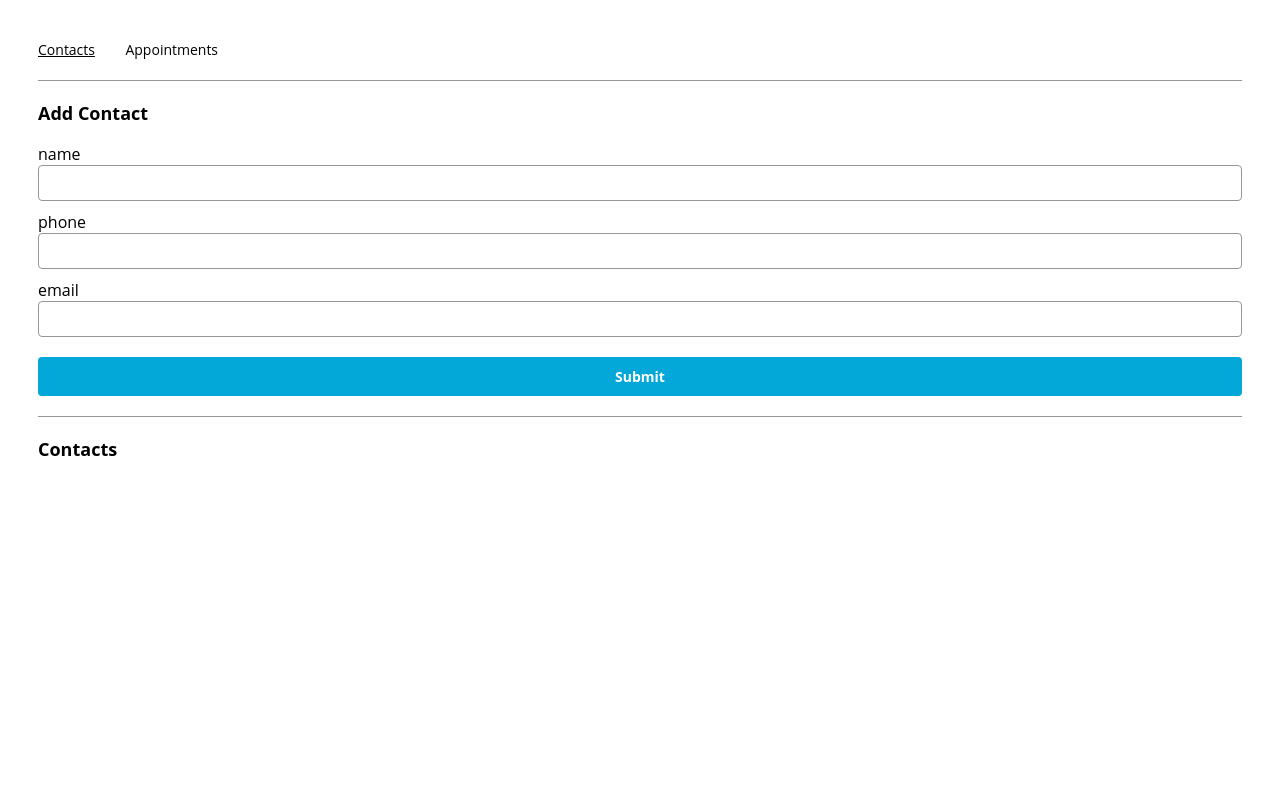
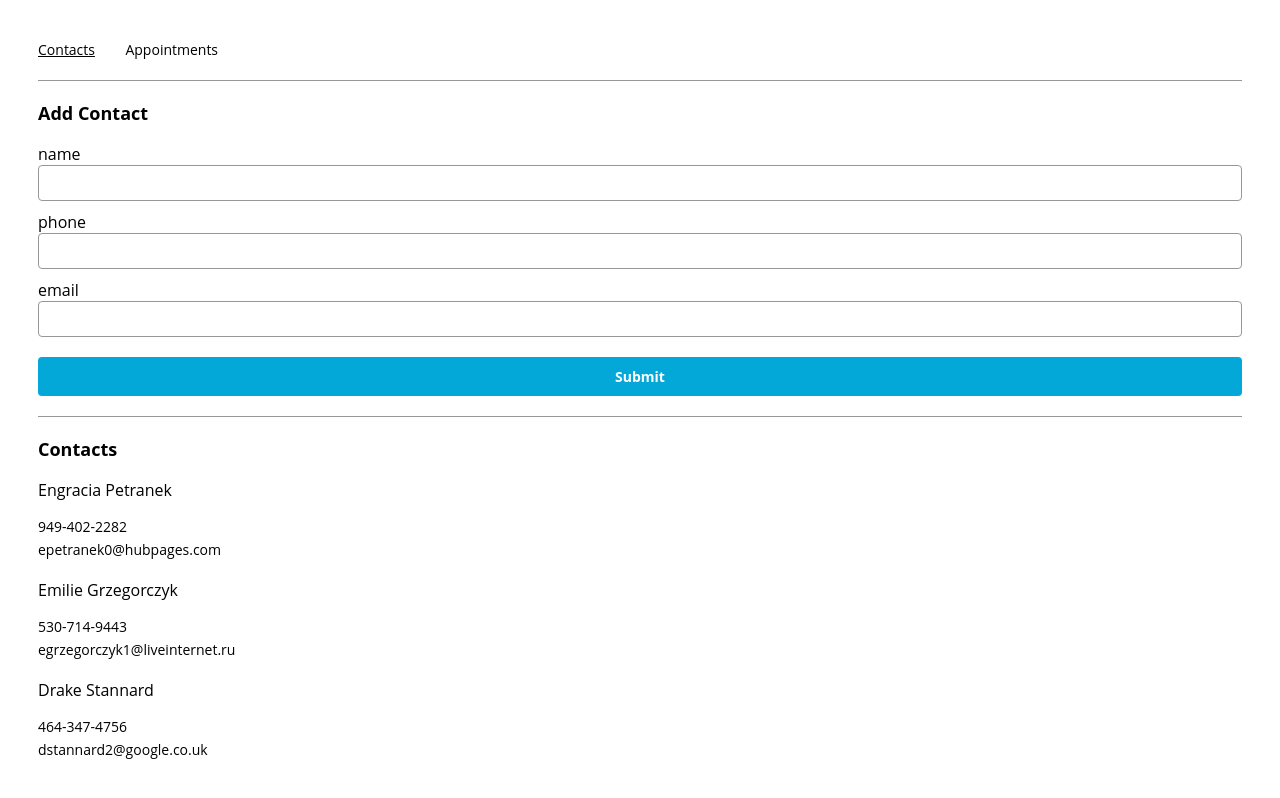
Before and after one commit to AngeliqueDF/appointment-planner-react-app, a React (Create React App) app: page /contacts in a window 1280 px wide. Shown: the top 798 px of the page. Built offline with nearby package versions, Linux system fonts and the light colour scheme.

Commit message:
Update `Tile`render method

```diff
--- a/src/components/tile/Tile.js
+++ b/src/components/tile/Tile.js
@@ -1,9 +1,11 @@
 import React from "react";
 
-export const Tile = () => {
-  return (
-    <div className="tile-container">
-
-    </div>
-  );
+export const Tile = ({ contact: { name, phone, email } }) => {
+	return (
+		<div className="tile-container">
+			<p className="tile-title">{name}</p>
+			<p className="tile">{phone}</p>
+			<p className="tile">{email}</p>
+		</div>
+	);
 };
```
